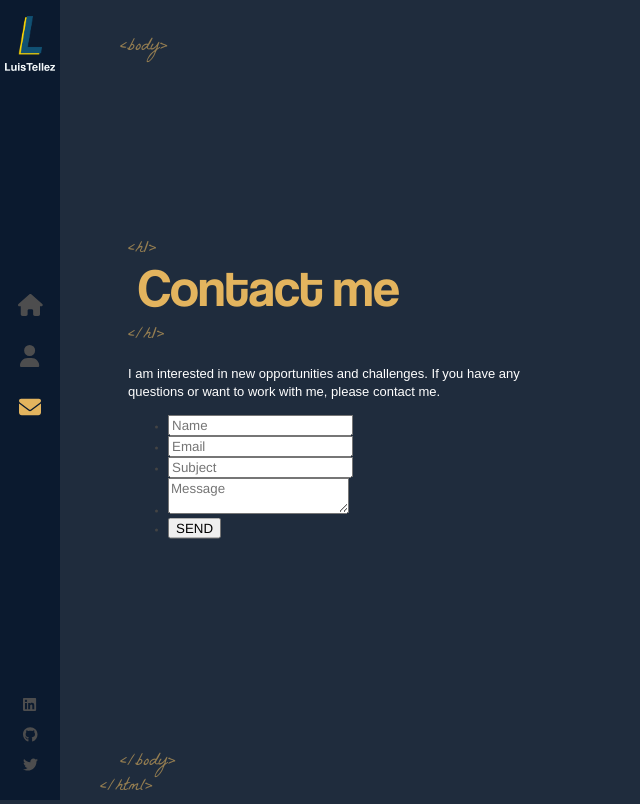
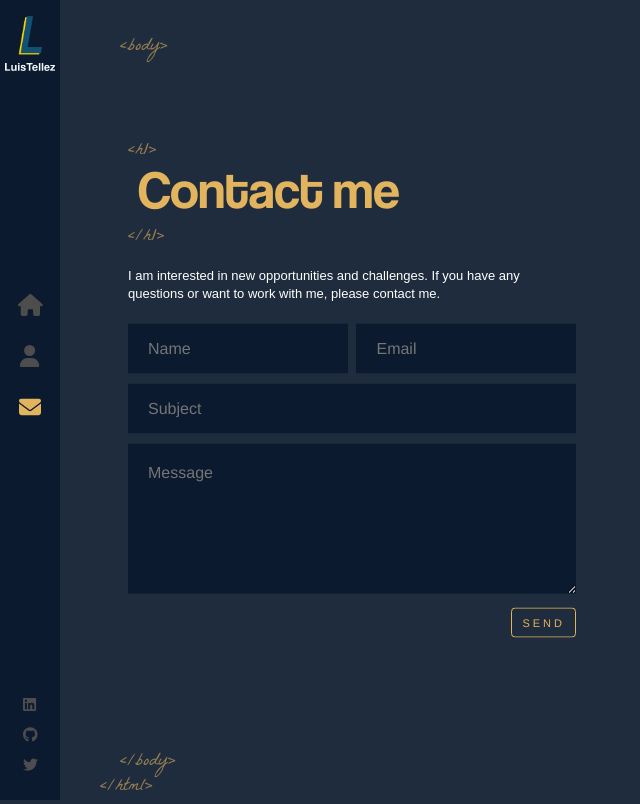
Before and after one commit to aegisnull/luistellez, a React (Create React App) app: page /contact in a window 1280 px wide. Shown: the whole page, without its empty margins (0-640 px from the left). Built offline with nearby package versions, Linux system fonts and the light colour scheme.

Commit message:
feat: finish styling of CSS in contact form

```diff
--- a/src/components/Contact/index.scss
+++ b/src/components/Contact/index.scss
@@ -0,0 +1,70 @@
+.contact-form {
+  width: 100%;
+  margin-top: 20px;
+
+  ul {
+    padding: 0;
+    margin: 0;
+
+    li {
+      padding: 0;
+      margin: 0;
+      list-style: none;
+      margin-bottom: 10px;
+      overflow: hidden;
+      display: block;
+      position: relative;
+      opacity: 0;
+      animation: fadeInUp 2s 2s;
+      animation-fill-mode: forwards;
+      clear: both;
+    }
+
+    li.half {
+      width: 49%;
+      margin-left: 2%;
+      float: left;
+      clear: none;
+
+      &:first-child {
+        margin-left: 0;
+      }
+    }
+  }
+
+  input[type='text'],
+  input[type='email'] {
+    width: 100%;
+    border: 0;
+    background: var(--tertiary-color);
+    height: 50px;
+    font-size: 16px;
+    color: #fff;
+    padding: 0 20px;
+    box-sizing: border-box;
+  }
+
+  textarea {
+    width: 100%;
+    border: 0;
+    background: var(--tertiary-color);
+    height: 50px;
+    font-size: 16px;
+    color: #fff;
+    padding: 20px;
+    box-sizing: border-box;
+    min-height: 150px;
+  }
+
+  .flat-button {
+    color: var(--secondary-color);
+    background: 0 0;
+    font-size: 11px;
+    letter-spacing: 3px;
+    text-decoration: none;
+    padding: 8px 10px;
+    border: 1px solid var(--secondary-color);
+    border-radius: 4px;
+    float: right;
+  }
+}
```
